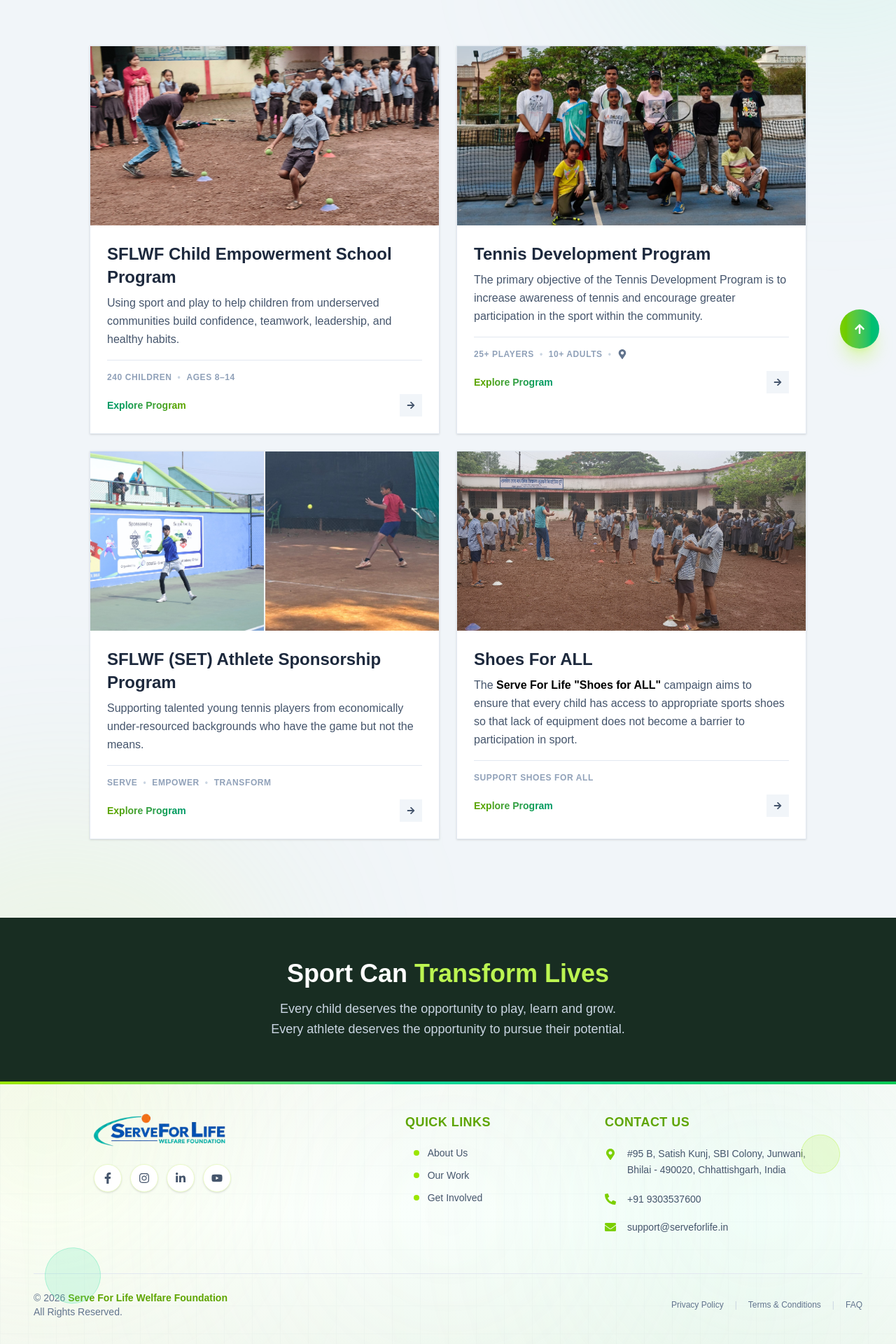
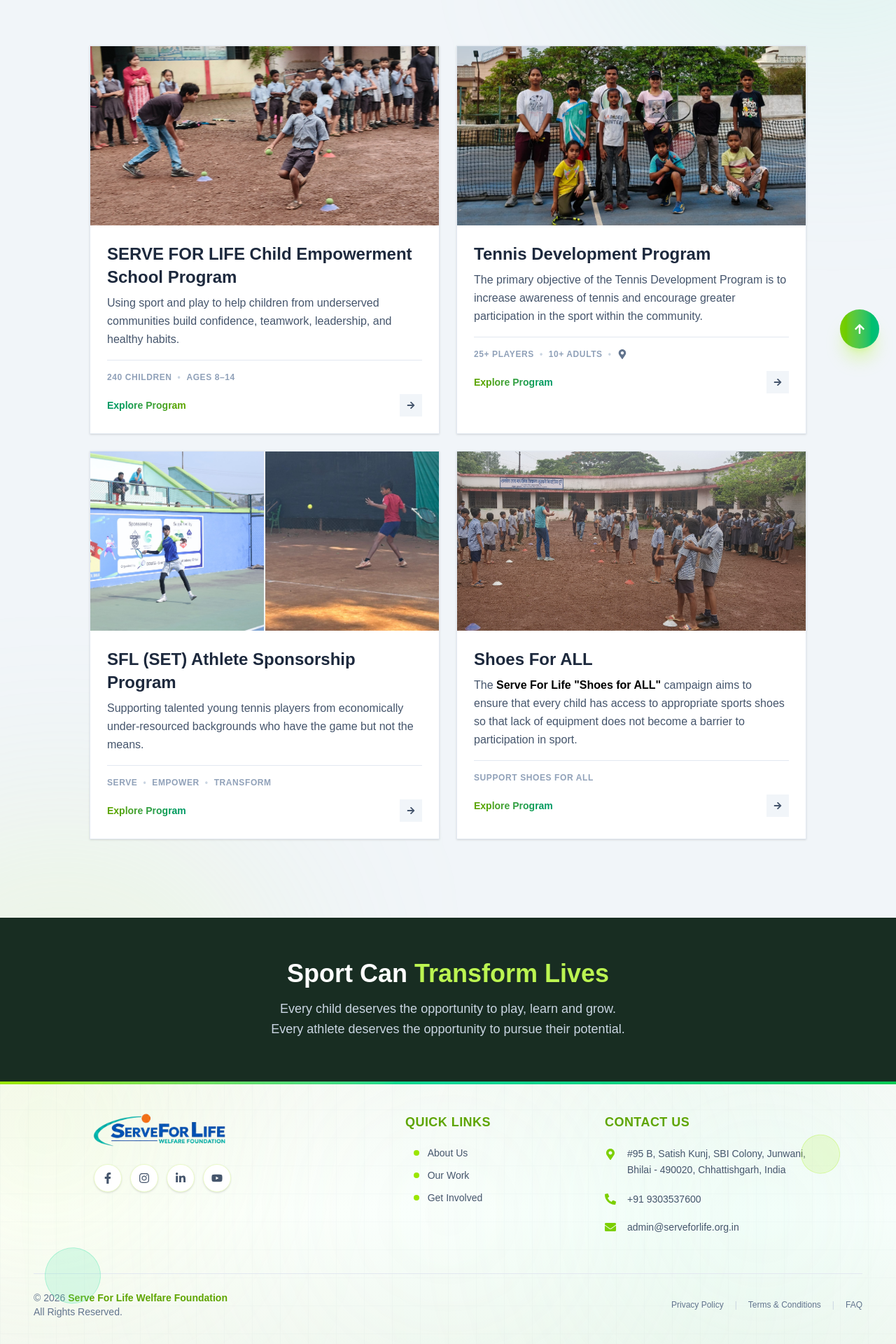
Before and after one commit to Shivanshu666/Serve-For-Life-Welfare-Foundation, a Next.js app in the folder frontend/: page /work in a window 1280 px wide. Shown: the part 278-2198 px from the top of the page at 70% size. Built offline with nearby package versions, Linux system fonts and the light colour scheme.

Commit message:
Add footer

```diff
--- a/frontend/components/about/CoreTeam.jsx
+++ b/frontend/components/about/CoreTeam.jsx
@@ -43,7 +43,7 @@
 
   {
     name: "Rachna Sharma",
-    role: "Founder - Member",
+    role: "Founding Member",
     bio: `Rachna is a former tennis player who achieved success both in state and national tournaments.In 2022, she won the ITF Singles Women (35) title at ITF World Tennis Masters Tour MT 200, Bhilai in Singles event.From 2004-07, she also won State Championship tournaments in Singles event and had achieved highest National Ranking of # 28 in Women’s Category.
 
 She is an experienced sports development and management professional, coach and leader who comes with extensive national and international working experience of over 15 years in the field of sports administration, business development, grassroots coaching systems, event management and operations management who believes passionately in active and experiential learning.
--- a/frontend/components/involved/Involved2.tsx
+++ b/frontend/components/involved/Involved2.tsx
@@ -115,7 +115,7 @@
                         Shape the Future
                         <br />
                         through{" "}
-                        <span className="bg-gradient-to-r from-[#5E7A56] to-[#7A9A72] bg-clip-text text-transparent">
+                        <span className="bg-gradient-to-r from-lime-500 to-emerald-500 bg-clip-text text-transparent">
                             SPORT
                         </span>
                     </h2>
--- a/frontend/components/layout/Footer.tsx
+++ b/frontend/components/layout/Footer.tsx
@@ -334,7 +334,7 @@
 text-sm
 "
                 >
-                  support@serveforlife.in
+                  admin@serveforlife.org.in
                 </p>
               </div>
             </div>
--- a/frontend/components/work/OurProgram.tsx
+++ b/frontend/components/work/OurProgram.tsx
@@ -34,7 +34,7 @@
 
 const programs = [
   {
-    title: "SFLWF Child Empowerment School Program",
+    title: "SERVE FOR LIFE Child Empowerment School Program",
     description:
         "Using sport and play to help children from underserved communities build confidence, teamwork, leadership, and healthy habits.",
     image: "/images/About3.jpeg",
@@ -84,7 +84,7 @@
 },
 
 {
-    title: "SFLWF (SET) Athlete Sponsorship Program",
+    title: "SFL (SET) Athlete Sponsorship Program",
     description:
         "Supporting talented young tennis players from economically under-resourced backgrounds who have the game but not the means.",
     image: "/images/program2.jpg",          // ← fallback (rakh lo, kuch tod nahi raha)
```
